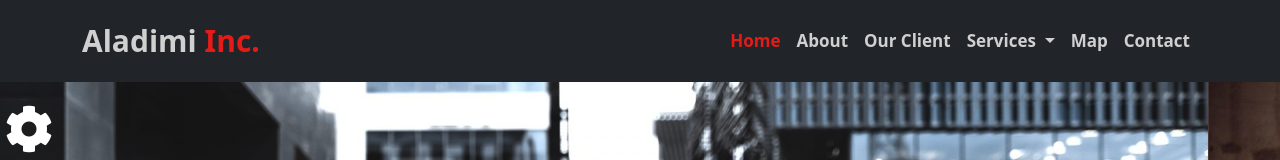
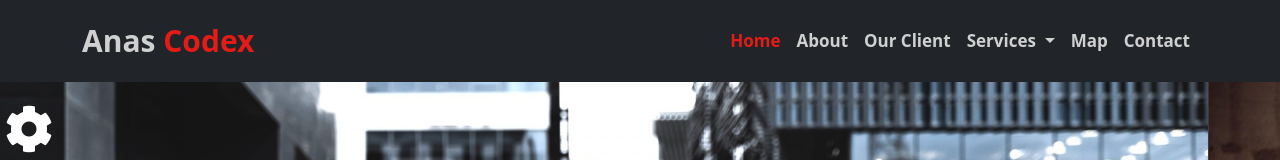
Before and after one commit to anas110440/Bootstrab-Tempelte, a plain HTML site: page index.html in a window 1280 px wide. Shown: the top 160 px of the page. Drawn offline with Linux system fonts and the light colour scheme.

Commit message:
Update index.html

```diff
--- a/index.html
+++ b/index.html
@@ -35,7 +35,7 @@
 
 		<div class="container">
 
-		<a class="navbar-brand" href="#">Aladimi <span>Inc.</span>
+		<a class="navbar-brand" href="#">Anas <span>Codex</span>
 
 <!--			      <img src="images/Untitled-1.png" alt="" width="250px" height="100px" class="d-inline-block align-text-top">
 -->
@@ -746,7 +746,7 @@ When it comes to fitness advice, you can trust a Navy Seal. Randy Hetrick develo
 				</div>
 
 		<div class="copyright text-center">
-				Copyright &copy; 2021 <span>ALadimi.Inc</span>
+				Copyright &copy; 2021 Anas <span>Codex</span>
 				</div>
 	</section>
 
```
